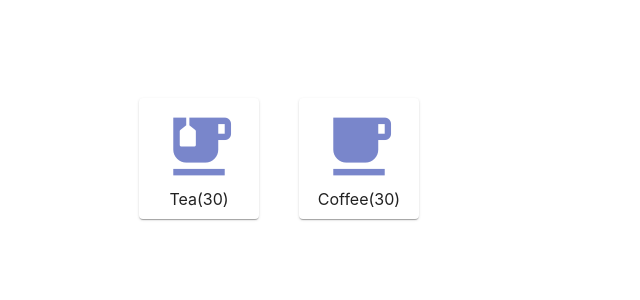
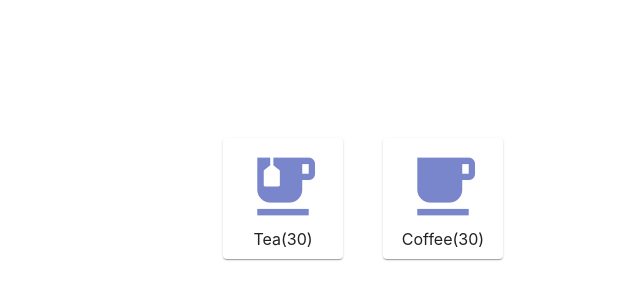
Before and after one commit to enhuizhu/drink-dispenser, a React (Create React App) app in the folder frontend/: page / in a window 1280 px wide. Shown: the part 202-502 px from the top of the page, without its empty margins (277-917 px from the left). Built offline with nearby package versions, Linux system fonts and the light colour scheme.

Commit message:
udpate css

```diff
--- a/frontend/src/pages/home/Home.tsx
+++ b/frontend/src/pages/home/Home.tsx
@@ -11,19 +11,21 @@ const ws = withStyles((theme: Theme) => ({
     display: 'flex',
     alignItems: 'center',
     justifyContent: 'center',
-    width: '90vw',
-    height: '90vh',
+    width: '100vw',
+    height: '100vh',
     background: theme.palette.background.paper
   },
   listItem: {
     width: 100,
     textAlign: 'center',
-    marginRight: 40,
     padding: 10,
     cursor: 'pointer',
     position: 'relative',
     '&:hover': {
       top: -10,
+    },
+    '&:not(:last-child)': {
+      marginRight: 40,
     }
   },
   icon: {
```
